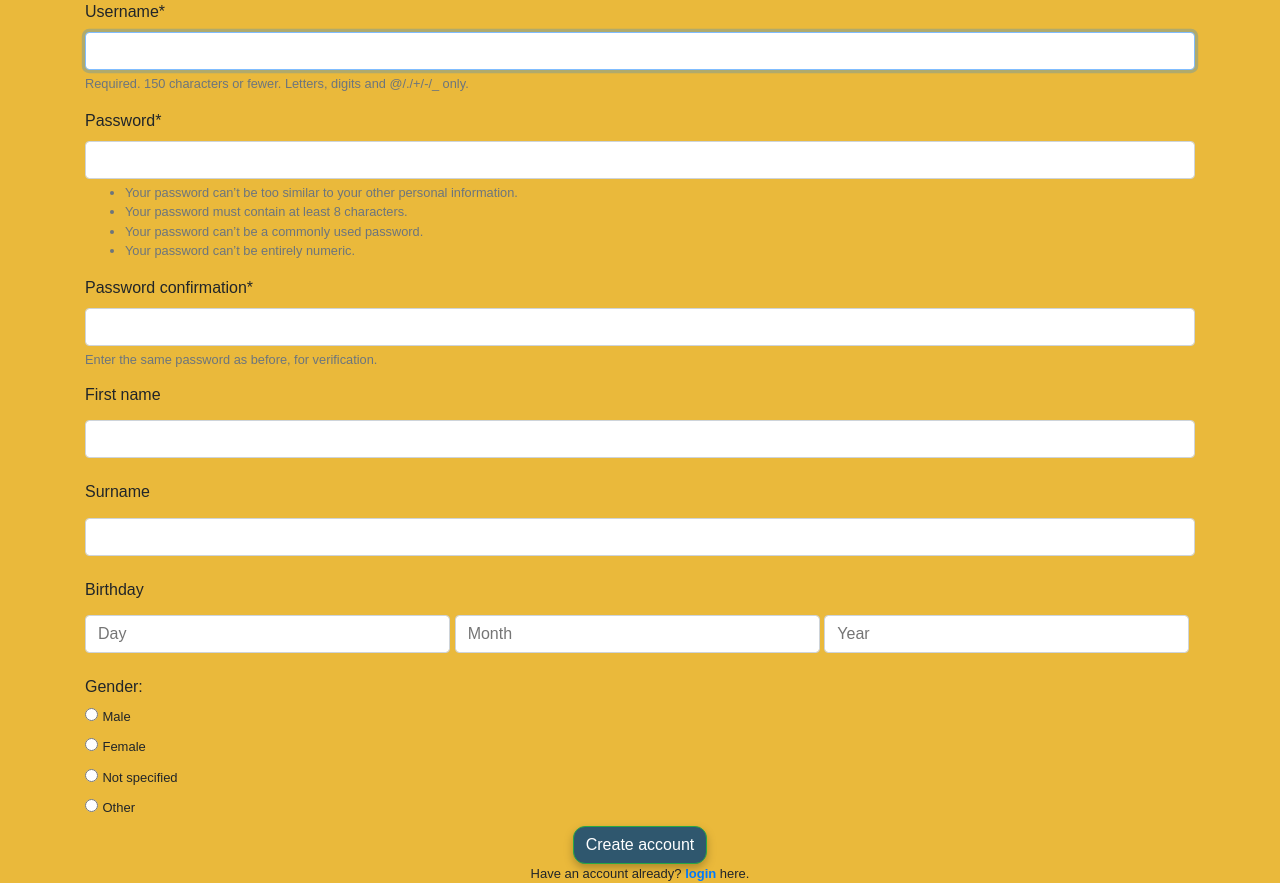
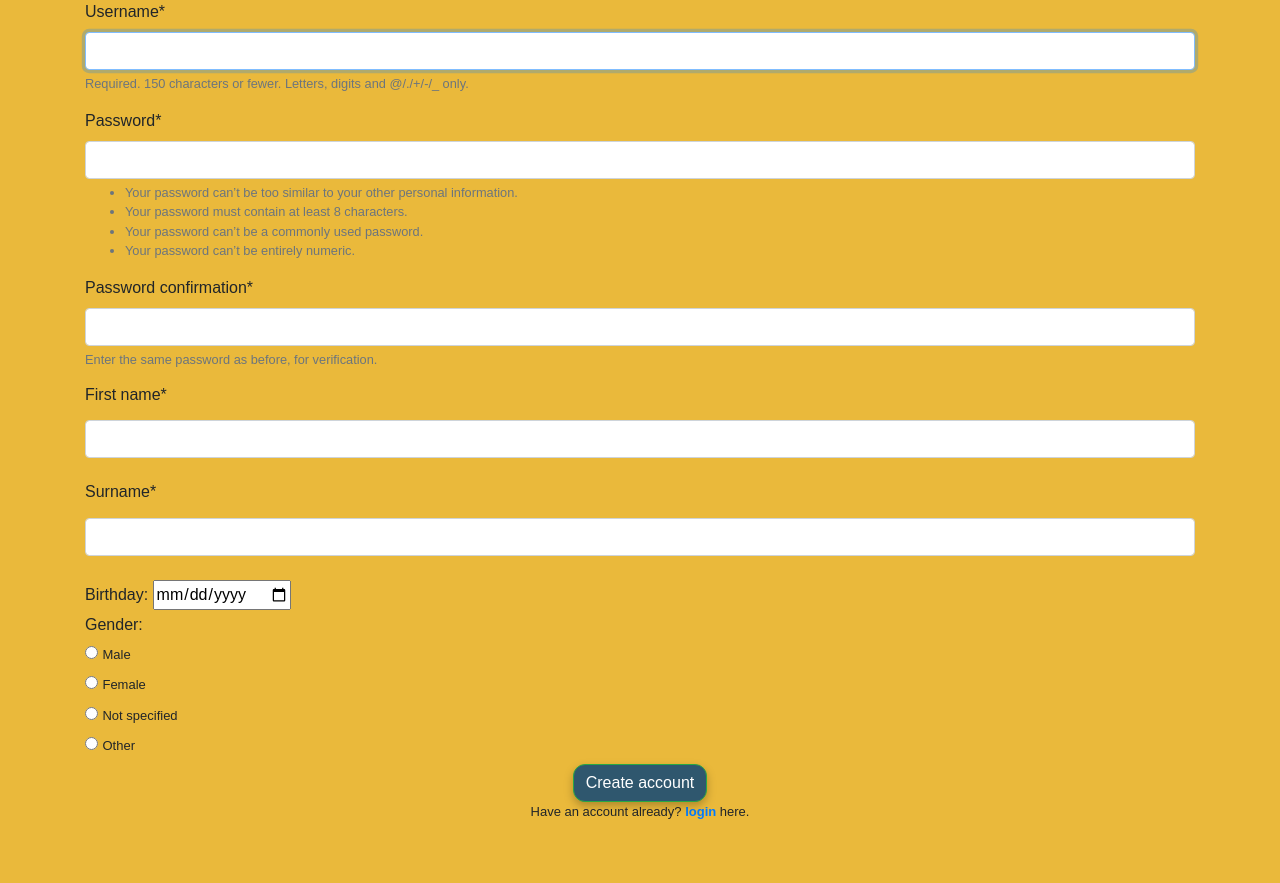
Before and after one commit to PitchapaSaelim/Have-A-Night-Day, a Django app: page /registration/ in a window 1280 px wide. After the commit the page ends 819 px from the top, so only its background shows below. Run offline with Django 3.2, Linux system fonts and the light colour scheme; some libraries are stand-ins or nearby versions.

Commit message:
Improve HTML

```diff
--- a/user/templates/register.html
+++ b/user/templates/register.html
@@ -59,15 +59,13 @@
                 {% csrf_token %}
                 {{form|crispy}}
 
-                <h6><label for="fname">First name</label><br></h6>
+                <h6><label for="fname">First name*</label><br></h6>
                 <input type="text" id="fname" name="fname" value="" required><br>
-                <h6><label for="sname">Surname</label><br></h6>
+                <h6><label for="sname">Surname*</label><br></h6>
                 <input type="text" id="lname" name="lname" value="" required><br>
-                <h6><label for="birth">Birthday</label><br></h6>
-                <input type="text" id="day" name="day" value="" placeholder="Day" required>
-                <input type="text" id="month" name="month" value="" placeholder="Month" required>
-                <input type="text" id="year" name="year" value="" placeholder="Year" required><br><br>
-
+                <form action="/action_page.php">
+                    <label for="birthday">Birthday:</label>
+                    <input type="date" id="birthday" name="birthday">
                 <h6>Gender:<br></h6>
                 <input type="radio" id="male" name="gender" value="male" >
                 <label for="male"><p>Male</p></label><br>
@@ -79,12 +77,7 @@
                 <label for="other"><p>Other</p></label><br>
 
                 <button class="btn btn-success" type="submit">Create account</button>
-            </form>
             <form>
-
-
-
-            </form>
 
             <p class="end"> Have an account already? <a href="/login" target="blank"><strong>login</strong></a> here.</p>
         </div>
```
